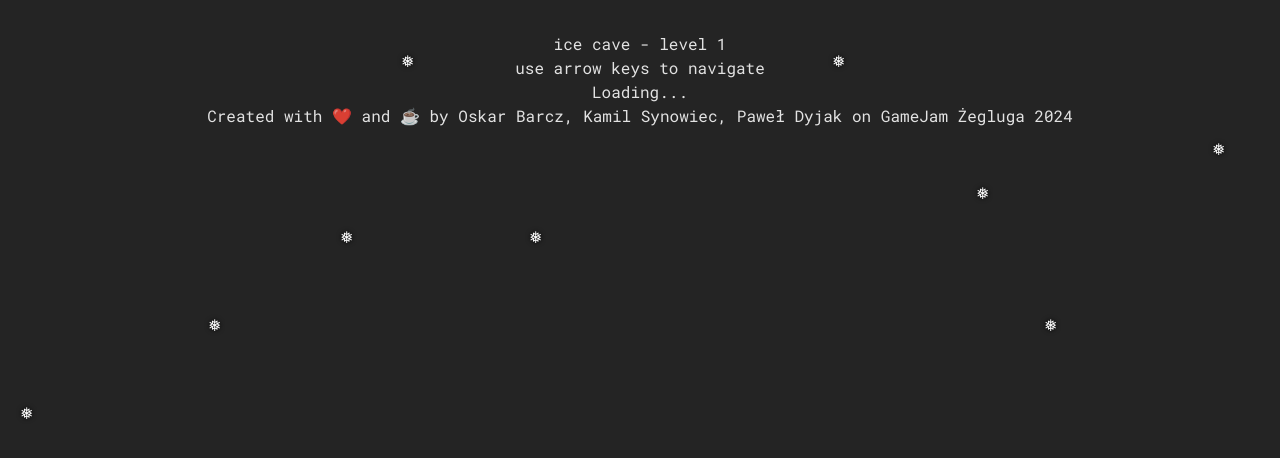
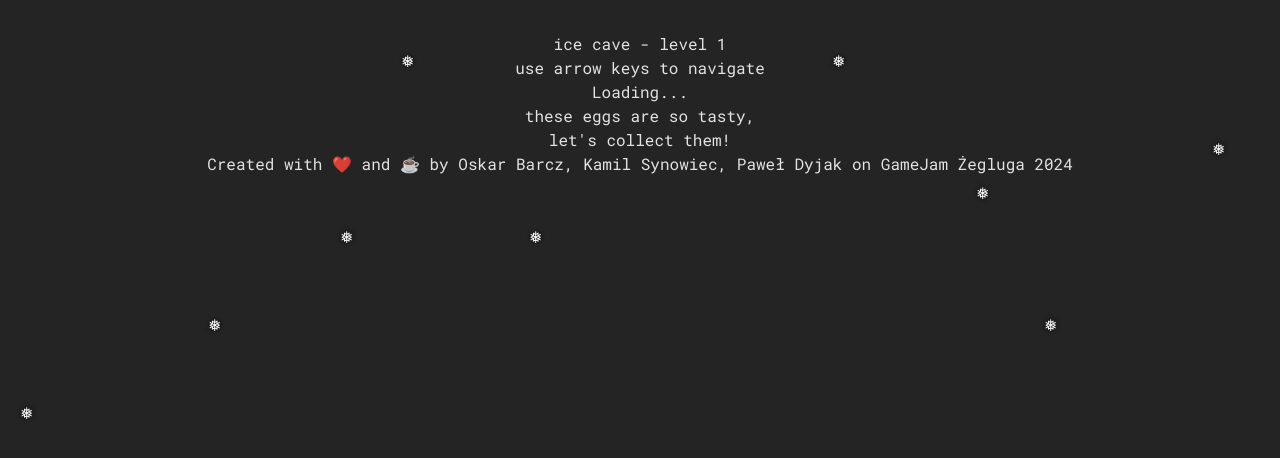
Before and after one commit to oskarbarcz/ice-cave-game, a React (Vite) app: page / in a window 1280 px wide. Shown: the top 458 px of the page. Built offline with nearby package versions, Linux system fonts and the light colour scheme; no server answers.

Commit message:
Fix audio resource path

```diff
--- /dev/null
+++ b/src/components/EggInfo/EggInfo.tsx
@@ -0,0 +1,8 @@
+export function EggInfo() {
+  return (
+    <div className="pt-6">
+      <p>these eggs are so tasty,</p>
+      <p>let's collect them!</p>
+    </div>
+  );
+}
--- a/src/components/WarningContainer/WarningContainer.tsx
+++ b/src/components/WarningContainer/WarningContainer.tsx
@@ -1,6 +1,7 @@
 import {BombWarning} from "../BombWarning/BombWarning.tsx";
 import {FogWarning} from "../FogWarning/FogWarning.tsx";
 import {FogPreWarning} from "../FogPreWarning/FogPreWarning.tsx";
+import {EggInfo} from "../EggInfo/EggInfo.tsx";
 
 type WarningContainerProps = {
   mapIndex: number
@@ -8,6 +9,8 @@ type WarningContainerProps = {
 
 export function WarningContainer({mapIndex}: WarningContainerProps) {
   switch (mapIndex) {
+    case 0:
+      return <EggInfo/>
     case 1:
       return <BombWarning/>
     case 2:
```
